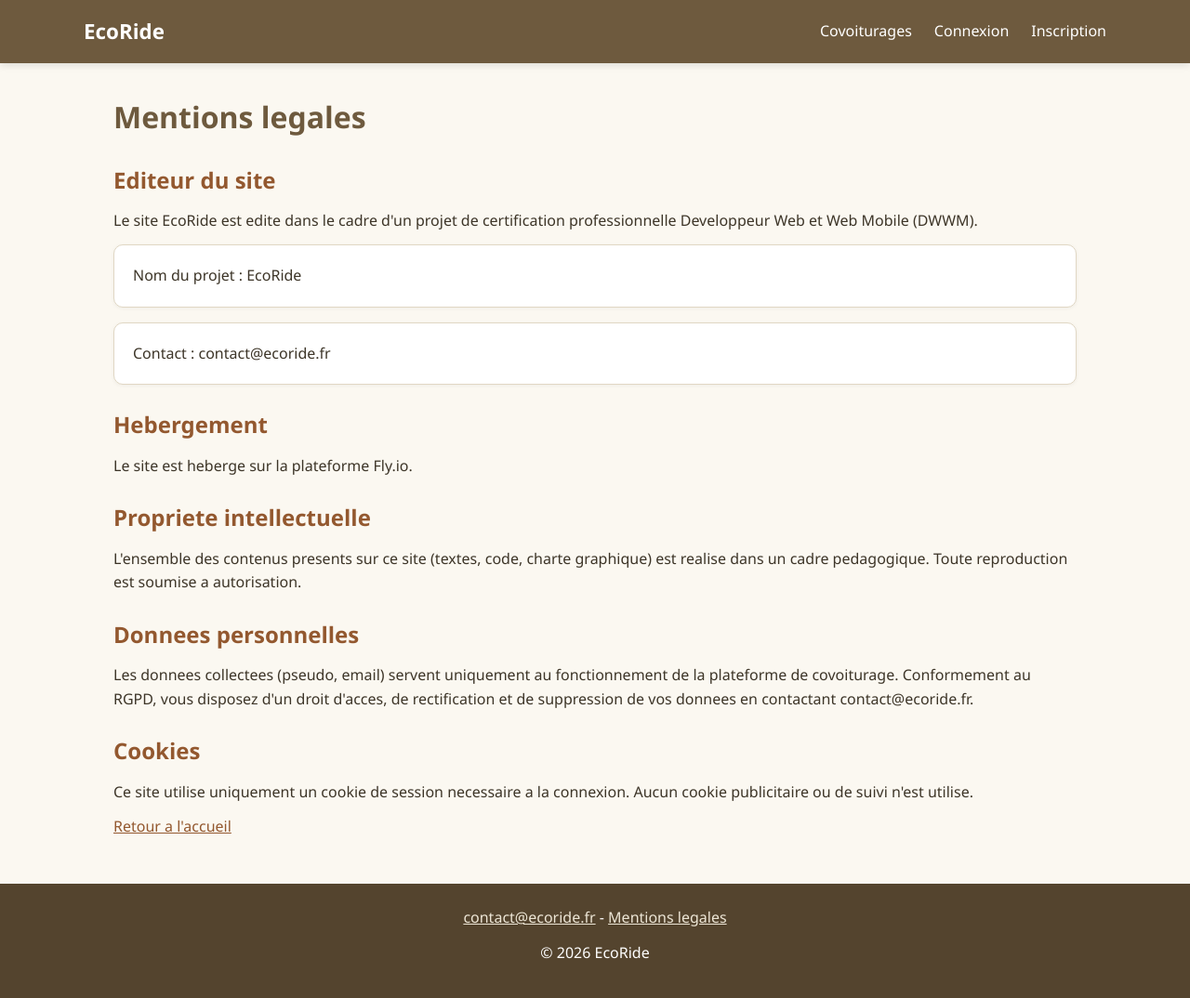
After one commit to Rvlto974/Ecoride, a PHP site: page /mentions-legales in a window 1280 px wide. The commit adds this page. Shown: the whole page at 93% size. Run offline with PHP 8.4, Linux system fonts and the light colour scheme.

Commit message:
Ajout de la page mentions legales

```diff
--- a/app/Controllers/HomeController.php
+++ b/app/Controllers/HomeController.php
@@ -14,4 +14,12 @@ class HomeController extends Controller
             'titre' => 'EcoRide - Accueil',
         ]);
     }
+
+    // Affiche la page des mentions legales (page statique)
+    public function mentionsLegales(): void
+    {
+        $this->view('home/mentions', [
+            'titre' => 'EcoRide - Mentions legales',
+        ]);
+    }
 }
--- /dev/null
+++ b/app/Views/home/mentions.php
@@ -0,0 +1,39 @@
+<!-- Page des mentions legales -->
+<h1>Mentions legales</h1>
+
+<h2>Editeur du site</h2>
+<p>
+    Le site EcoRide est edite dans le cadre d'un projet de certification
+    professionnelle Developpeur Web et Web Mobile (DWWM).
+</p>
+<ul>
+    <li>Nom du projet : EcoRide</li>
+    <li>Contact : contact@ecoride.fr</li>
+</ul>
+
+<h2>Hebergement</h2>
+<p>
+    Le site est heberge sur la plateforme Fly.io.
+</p>
+
+<h2>Propriete intellectuelle</h2>
+<p>
+    L'ensemble des contenus presents sur ce site (textes, code, charte graphique)
+    est realise dans un cadre pedagogique. Toute reproduction est soumise a autorisation.
+</p>
+
+<h2>Donnees personnelles</h2>
+<p>
+    Les donnees collectees (pseudo, email) servent uniquement au fonctionnement
+    de la plateforme de covoiturage. Conformement au RGPD, vous disposez d'un droit
+    d'acces, de rectification et de suppression de vos donnees en contactant
+    contact@ecoride.fr.
+</p>
+
+<h2>Cookies</h2>
+<p>
+    Ce site utilise uniquement un cookie de session necessaire a la connexion.
+    Aucun cookie publicitaire ou de suivi n'est utilise.
+</p>
+
+<p><a href="/">Retour a l'accueil</a></p>
--- a/routes/web.php
+++ b/routes/web.php
@@ -13,6 +13,7 @@ use App\Controllers\AvisController;
 /** @var \App\Core\Router $router */
 
 $router->get('/', [HomeController::class, 'index']);
+$router->get('/mentions-legales', [HomeController::class, 'mentionsLegales']);
 
 // Authentification
 $router->get('/inscription', [AuthController::class, 'registerForm']);
```
